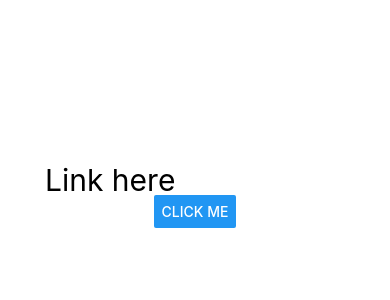
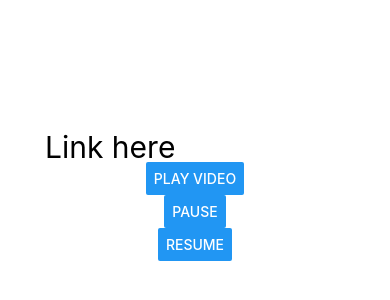
Before and after one commit to Jh123x/rasp-pi-streaming, a React Native app in the folder Front end/: screen / in a window 390 px wide. Shown: the part 226-526 px from the top of the page. Built offline with nearby package versions, Linux system fonts and the light colour scheme.

Commit message:
Add Button for pause and play

```diff
--- a/Front end/App.js
+++ b/Front end/App.js
@@ -19,12 +19,14 @@ const send_data = async (data) => {
 
 class App extends React.Component {
   state = {
-    textInputValue: "",
+    url: "",
+    pause: false,
+    resume: false
   };
 
   setState(value) {
     this.state = {
-      textInputValue: value,
+      url: value,
     };
   }
 
@@ -37,10 +39,24 @@ class App extends React.Component {
           onChangeText={(value) => this.setState({ url: value })}
         />
         <Button
-          title="Click me"
+          title="Play Video"
           onPress={() =>
-            send_data(this.state.textInputValue)
+            send_data(this.state.url)
           }
+        />
+        <Button
+          title="Pause"
+          onPress={() => send_data({
+            pause: true,
+            resume: false
+          })}
+        />
+        <Button
+          title="Resume"
+          onPress={() => send_data({
+            resume: true,
+            pause: false
+          })}
         />
       </View>
     );
```
